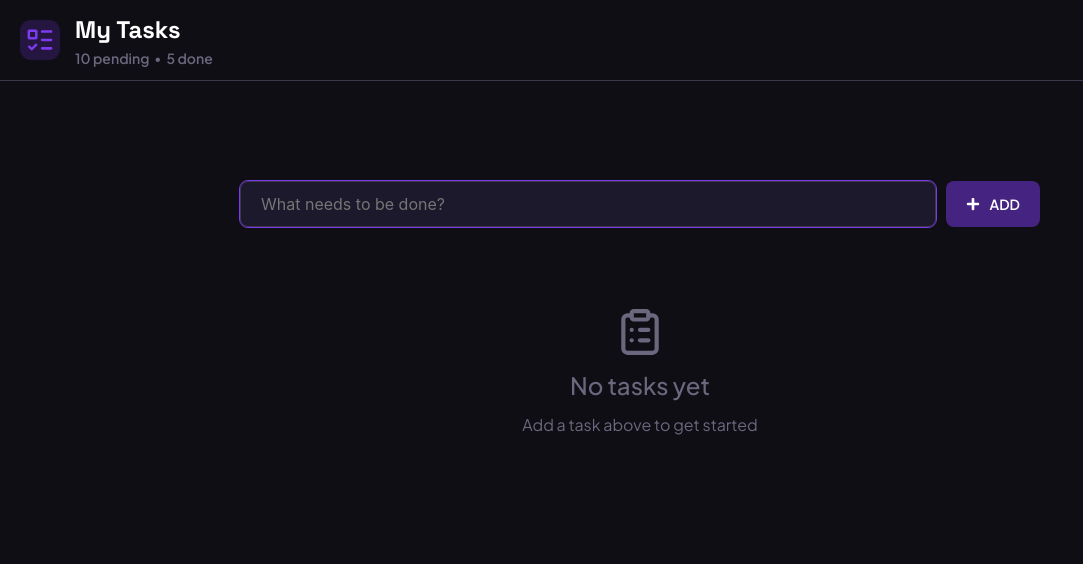
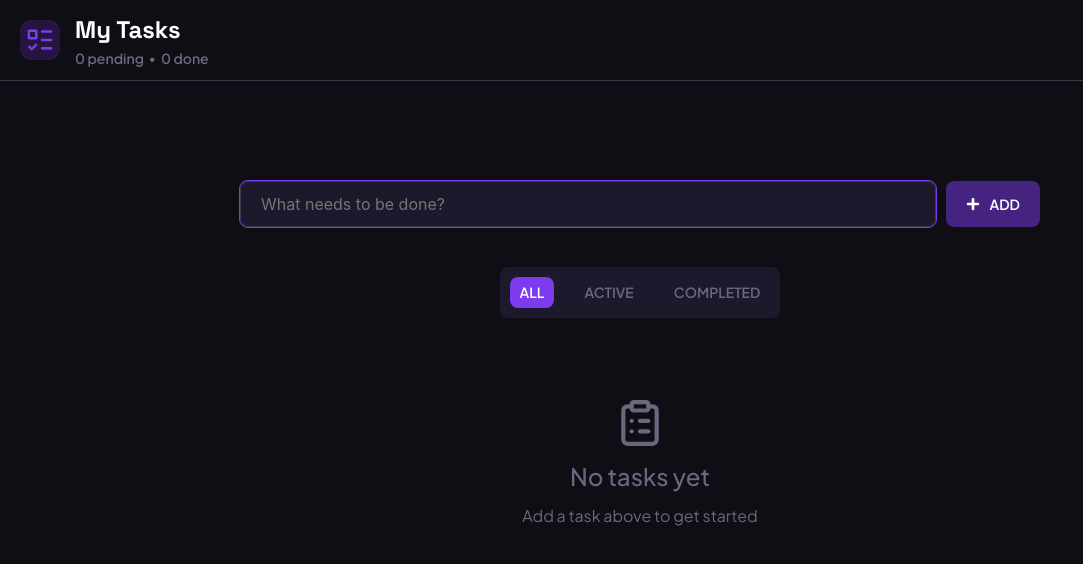
Before and after one commit to Fejiro001/to-do, a React (Create React App) app: page / in a window 1280 px wide. Shown: the top 564 px of the page, without its empty margins (0-1083 px from the left). Built offline with nearby package versions, Linux system fonts and the light colour scheme.

Commit message:
Added a tasks filter and use their lengths in the header component

```diff
--- a/src/App.js
+++ b/src/App.js
@@ -1,8 +1,9 @@
-import { useEffect, useReducer, useRef } from "react";
+import { useEffect, useReducer, useRef, useState } from "react";
+import { tasksReducer } from "./reducers/tasksReducer";
 import Header from "./components/Header";
 import CreateTask from "./components/CreateTask";
+import TaskFilter from "./components/TaskFilter";
 import TaskList from "./components/TaskList";
-import { tasksReducer } from "./reducers/tasksReducer";
 
 const createNewDate = () => {
   const date = new Date().toLocaleString("en-ca", {
@@ -17,6 +18,7 @@ const createNewDate = () => {
 
 function App() {
   const localTasks = JSON.parse(localStorage.getItem("my-tasks")) ?? [];
+  const [filter, setFilter] = useState("ALL");
   const [tasks, dispatch] = useReducer(tasksReducer, [], () => {
     return localTasks;
   });
@@ -56,14 +58,29 @@ function App() {
     dispatch({ type: "DELETE", payload: task });
   };
 
+  const handleFilterChange = (newFilter) => {
+    setFilter(newFilter);
+  };
+
+  const pendingTasks = tasks.filter((task) => !task.isCompleted);
+  const completedTasks = tasks.filter((task) => task.isCompleted);
+
+  const displayedTasks =
+    filter === "ACTIVE"
+      ? pendingTasks
+      : filter === "COMPLETED"
+        ? completedTasks
+        : tasks;
+
   return (
     <>
-      <Header />
+      <Header pendingTasks={pendingTasks} completedTasks={completedTasks} />
       <main>
         <div className="container main-content">
           <CreateTask inputRef={inputRef} createTask={createTask} />
+          <TaskFilter filter={filter} onFilterChange={handleFilterChange} />
           <TaskList
-            tasks={tasks}
+            tasks={displayedTasks}
             updateTask={updateTask}
             completeTask={completeTask}
             deleteTask={deleteTask}
--- a/src/components/Header.js
+++ b/src/components/Header.js
@@ -1,6 +1,8 @@
 import logo from "../media/logo.svg";
 
-function Header() {
+function Header(props) {
+  const { pendingTasks, completedTasks } = props;
+
   return (
     <header>
       <div className="container header-container">
@@ -12,9 +14,9 @@ function Header() {
         <div className="header-content">
           <h1 className="app-title">My Tasks</h1>
           <div className="task-count">
-            <p>10 pending</p>
+            <p>{pendingTasks.length || 0} pending</p>
             <span>•</span>
-            <p>5 done</p>
+            <p>{completedTasks.length || 0} done</p>
           </div>
         </div>
       </div>
--- /dev/null
+++ b/src/components/TaskFilter.js
@@ -0,0 +1,24 @@
+const filters = [
+  { index: 0, name: "ALL" },
+  { index: 1, name: "ACTIVE" },
+  { index: 2, name: "COMPLETED" }
+];
+
+function TaskFilter(props) {
+  const { filter, onFilterChange } = props;
+  return (
+    <ul className="task-filter">
+      {filters.map((f) => (
+        <li key={f.index}>
+          <button
+            className={`${f.name === filter ? "active" : ""}`}
+            onClick={() => onFilterChange(f.name)}>
+            {f.name}
+          </button>
+        </li>
+      ))}
+    </ul>
+  );
+}
+
+export default TaskFilter;
--- a/src/css/index.css
+++ b/src/css/index.css
@@ -284,6 +284,37 @@ input[type="text"]:focus {
   font-size: var(--fs-base);
 }
 
+/* TASK FILTER */
+.task-filter {
+  display: flex;
+  align-items: center;
+  justify-content: center;
+  gap: 2rem;
+  background-color: var(--card-color);
+  padding: 1rem;
+  border-radius: var(--radius);
+}
+
+.task-filter button {
+  background-color: transparent;
+  color: var(--muted-color);
+  font-size: var(--fs-sm);
+  font-weight: 600;
+  padding: 0.5rem 1rem;
+  border-radius: var(--radius);
+  transition: var(--transition);
+}
+
+.task-filter button:hover {
+  background-color: rgb(124, 59, 237, 0.3);
+  color: rgb(190, 152, 255);
+}
+
+.task-filter button.active {
+  background-color: var(--primary-color);
+  color: var(--white);
+}
+
 /* Tablet */
 @media (max-width: 1023px) {
   .task-list {
```
